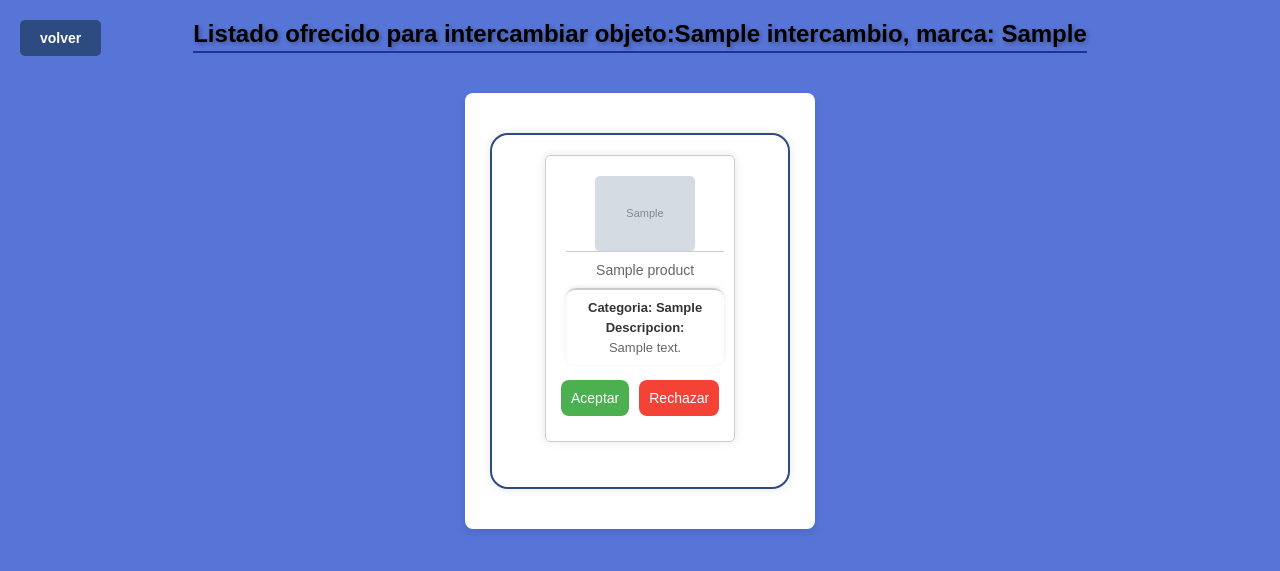
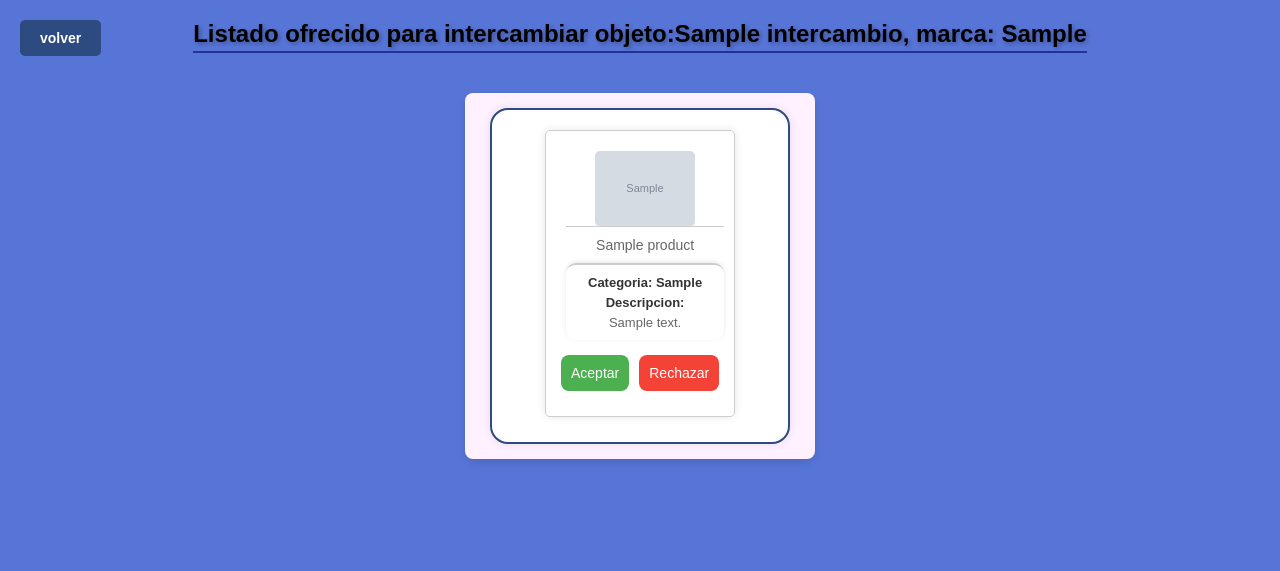
Before and after one commit to JJuanVolpe/Ferreplus, a Django app: page /ver_objetos_postulados/1 in a window 1280 px wide. Shown: the top 571 px of the page. Run offline with Django 4.2, Linux system fonts and the light colour scheme; tables that the repository leaves empty hold one stand-in row (values such as "Sample post"); grey boxes marked "Sample" are stand-in pictures.

Commit message:
css in details

```diff
--- a/static/styles/historial_intercambios.css
+++ b/static/styles/historial_intercambios.css
@@ -21,15 +21,37 @@ body {
   cursor: pointer;
 }
 
-
 .contenedor {
+  overflow: auto;
   max-width: fit-content;
   min-width: 300px;
-    background-color: #ffffff;
-    padding: 25px;
+  background-color: #fff1ff;
+  padding-left: 25px;
+  padding-right: 25px;
   margin: 25px;
-    border-radius: 8px; /* Opcional: para bordes redondeados */
-    box-shadow: 0 4px 8px rgba(0, 0, 0, 0.1); /* Opcional: para una sombra ligera */
+  border-radius: 8px; /* Bordes redondeados */
+  box-shadow: 0 4px 8px rgba(0, 0, 0, 0.1); /* Sombra ligera */
+}
+
+/* Estilos para la barra de desplazamiento */
+.contenedor::-webkit-scrollbar {
+  width: 12px; /* Ancho de la barra de desplazamiento */
+  height: 12px; /* Alto de la barra de desplazamiento horizontal */
+}
+
+.contenedor::-webkit-scrollbar-track {
+  background: #f1f1f1; /* Color de fondo de la pista de desplazamiento */
+  border-radius: 8px; /* Bordes redondeados para la pista */
+}
+
+.contenedor::-webkit-scrollbar-thumb {
+  background: #888; /* Color de la barra de desplazamiento */
+  border-radius: 8px; /* Bordes redondeados para la barra */
+  border: 3px solid #f1f1f1; /* Espacio entre la barra y la pista */
+}
+
+.contenedor::-webkit-scrollbar-thumb:hover {
+  background: #555; /* Color de la barra al pasar el ratón */
 }
 
 .articulo {
@@ -41,9 +63,9 @@ body {
 .articulo:last-child {
   margin-bottom: 0;
 }
+
 .panel-container {
 display: flex;
-    margin-bottom: 20px;
 margin-top: 20px;
 justify-content: space-between;
 width: 100%;
@@ -71,7 +93,7 @@ body {
   flex-grow: 0; /* Evita que los paneles crezcan */
   margin-top: 15px; /* Ajusta el margen horizontal para dar espacio entre los paneles */
 }
-
+/* Estilos para la barra de desplazamiento */
 h2 {
   text-shadow: 2px 2px 4px rgba(0, 0, 0, 0.3); /* Sombra para el texto */
   position: relative;
```
Lines whose indentation alone changed are shown as unchanged.
